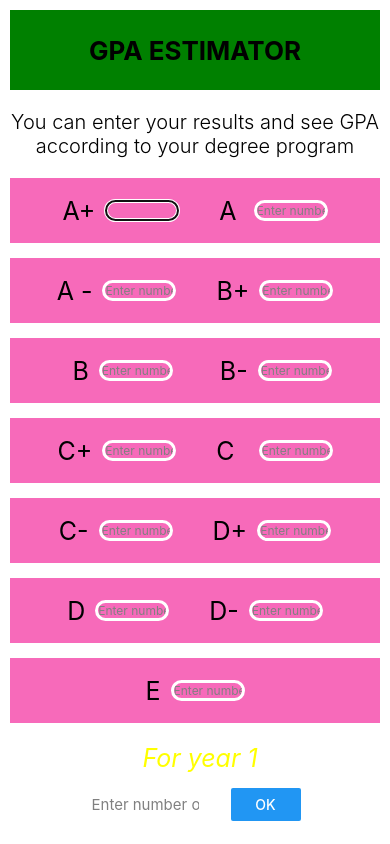
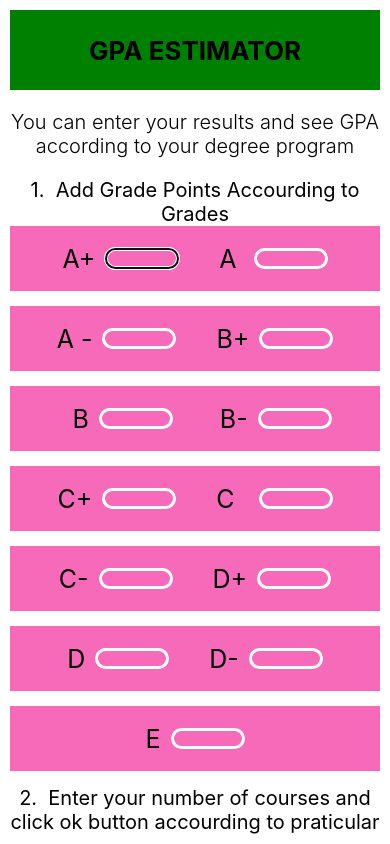
Before and after one commit to isurubandara1/GPA_Estimator_App, a React Native app: screen / in a window 390 px wide. Built offline with nearby package versions, Linux system fonts and the light colour scheme.

Commit message:
GPA user input

```diff
--- a/App.jsx
+++ b/App.jsx
@@ -75,6 +75,7 @@ const App = () => {
       </View>
       <ScrollView>
       <View>
+        <Text style={styles.numberingText}>1.  Add Grade Points Accourding to Grades</Text>
         <View style={styles.gpaListcontainer}>
           <Text style={styles.gpaListText}>A+</Text>
            <TextInput
@@ -86,7 +87,6 @@ const App = () => {
               <Text  style={styles.gpaListText}>A </Text>
            <TextInput
                 style={styles.gpaTextInput}
-                placeholder="Enter number of courses"
                 placeholderTextColor="grey"
                 keyboardType="numeric"
               />
@@ -95,14 +95,12 @@ const App = () => {
           <Text style={styles.gpaListText}>A -</Text>
            <TextInput
                 style={styles.gpaTextInput}
-                placeholder="Enter number of courses"
                 placeholderTextColor="grey"
                 keyboardType="numeric"
               />
               <Text  style={styles.gpaListText}>B+</Text>
            <TextInput
                 style={styles.gpaTextInput}
-                placeholder="Enter number of courses"
                 placeholderTextColor="grey"
                 keyboardType="numeric"
               />
@@ -111,14 +109,12 @@ const App = () => {
           <Text style={styles.gpaListText}>  B</Text>
            <TextInput
                 style={styles.gpaTextInput}
-                placeholder="Enter number of courses"
                 placeholderTextColor="grey"
                 keyboardType="numeric"
               />
               <Text  style={styles.gpaListText}> B-</Text>
            <TextInput
                 style={styles.gpaTextInput}
-                placeholder="Enter number of courses"
                 placeholderTextColor="grey"
                 keyboardType="numeric"
               />
@@ -127,14 +123,12 @@ const App = () => {
           <Text style={styles.gpaListText}>C+</Text>
            <TextInput
                 style={styles.gpaTextInput}
-                placeholder="Enter number of courses"
                 placeholderTextColor="grey"
                 keyboardType="numeric"
               />
               <Text  style={styles.gpaListText}>C  </Text>
            <TextInput
                 style={styles.gpaTextInput}
-                placeholder="Enter number of courses"
                 placeholderTextColor="grey"
                 keyboardType="numeric"
               />
@@ -143,14 +137,12 @@ const App = () => {
           <Text style={styles.gpaListText}>C-</Text>
            <TextInput
                 style={styles.gpaTextInput}
-                placeholder="Enter number of courses"
                 placeholderTextColor="grey"
                 keyboardType="numeric"
               />
               <Text  style={styles.gpaListText}>D+</Text>
            <TextInput
                 style={styles.gpaTextInput}
-                placeholder="Enter number of courses"
                 placeholderTextColor="grey"
                 keyboardType="numeric"
               />
@@ -159,14 +151,12 @@ const App = () => {
           <Text style={styles.gpaListText}>D</Text>
            <TextInput
                 style={styles.gpaTextInput}
-                placeholder="Enter number of courses"
                 placeholderTextColor="grey"
                 keyboardType="numeric"
               />
               <Text  style={styles.gpaListText}>D-</Text>
            <TextInput
                 style={styles.gpaTextInput}
-                placeholder="Enter number of courses"
                 placeholderTextColor="grey"
                 keyboardType="numeric"
               />
@@ -175,13 +165,14 @@ const App = () => {
           <Text style={styles.gpaListText}>E</Text>
            <TextInput
                 style={styles.gpaTextInput}
-                placeholder="Enter number of courses"
                 placeholderTextColor="grey"
                 keyboardType="numeric"
               />
         </View>
 
       </View>
+      <Text style={styles.numberingText}>2.  Enter your number of courses and click ok button accourding to praticular year. </Text>
+      <Text style={styles.numberingText}>After, mention the course result grade and credit value. Ex A- (2)  </Text>
         {[1, 2, 3, 4].map(year => (
           <View key={year}>
             <View style={styles.yearContainer}>
@@ -246,6 +237,10 @@ const styles = StyleSheet.create({
     fontWeight: '300',
     textAlign: 'center',
   },
+  numberingText:{
+    fontSize:20,
+    textAlign:'center'
+  },
   gpaListcontainer:{
     flexDirection:'row',
     alignItems:'center',
@@ -271,7 +266,7 @@ const styles = StyleSheet.create({
 
   },
   yearContainer: {
-    marginTop: 5,
+    marginTop: 15,
     marginBottom: 10,
     marginLeft: 10,
     alignItems: 'center',
```
